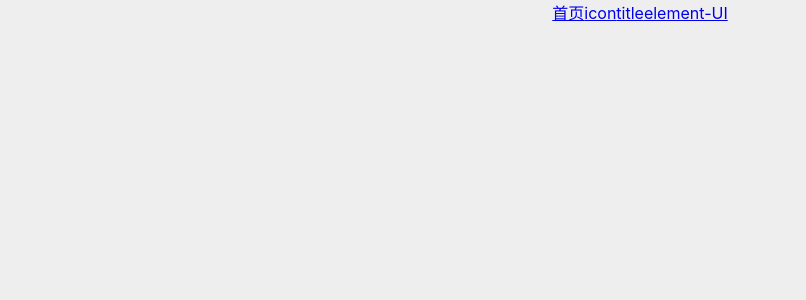
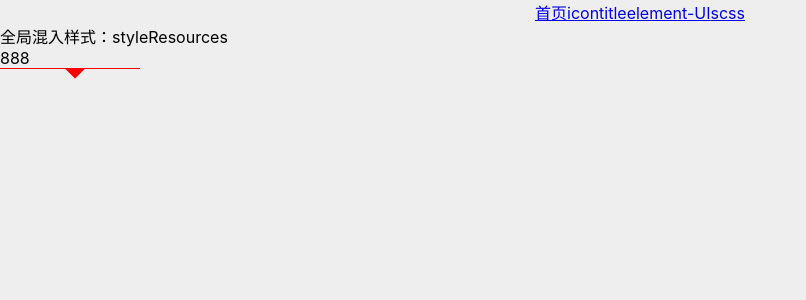
Before and after one commit to zc2513/nuxt-default-temp, a Nuxt app: page /scss in a window 1280 px wide. Shown: the top 300 px of the page, without its empty margins (0-806 px from the left). Built offline with nearby package versions, Linux system fonts and the light colour scheme.

Commit message:
添加全局scss混入及demo

```diff
--- a/assets/scss/default.scss
+++ b/assets/scss/default.scss
@@ -1,7 +1,7 @@
-.active-link{//组件默认的激活类名---使用后选中顶级路由
-    color: #F00;
-    font-size: 30px;
-}
+// .active-link{//组件默认的激活类名---使用后选中顶级路由--一般不使用，路由状态需要重定义
+//     color: #F00;
+//     font-size: 30px;
+// }
 .exact-active-link{//默认的active class
     color: #00F;
     font-size: 30px;
--- /dev/null
+++ b/assets/scss/mixin.scss
@@ -0,0 +1,46 @@
+@mixin clearfix {
+    &:after {
+      content: "";
+      display: table;
+      clear: both;
+    }
+  }
+
+@mixin scrollBar {
+    &::-webkit-scrollbar {
+        width: 11px;
+        height: 10px;
+    }
+
+    &::-webkit-scrollbar-track-piece {
+        background: #d3dce6;
+    }
+
+    &::-webkit-scrollbar-thumb {
+        background: rgba($color: #000000, $alpha: 0.5);
+        border-radius: 1.5px;
+    }
+}
+
+@mixin bottomArrow {
+    position: relative;
+    &::after{
+        content: '';
+        position: absolute;
+        width: 140px;
+        height: 1px;
+        background-color: #F00;
+        bottom: -1px;
+        left: 0;
+    }
+    &::before{
+        content: '';
+        position: absolute;
+        width: 30px;
+        height: 11px;
+        background: url('~assets/imgs/triangle-down.png') no-repeat 0 -10px;
+        background-size:100%;
+        left: 60px;
+        bottom: -11px;
+    }
+}
--- a/layouts/default.vue
+++ b/layouts/default.vue
@@ -5,6 +5,7 @@
       <nuxt-link to="/icon">icon</nuxt-link>
       <nuxt-link to="/title">title</nuxt-link>
       <nuxt-link to="/element">element-UI</nuxt-link>
+      <nuxt-link to="/scss">scss</nuxt-link>
     </div>
     <nuxt />
   </div>
--- a/nuxt.config.js
+++ b/nuxt.config.js
@@ -7,11 +7,7 @@ module.exports = {
         meta: [
             { charset: 'utf-8' },
             { name: 'viewport', content: 'width=device-width, initial-scale=1' },
-            {
-                hid: 'description',
-                name: 'description',
-                content: process.env.npm_package_description || ''
-            }
+            { hid: 'description', name: 'description', content: process.env.npm_package_description || '' }
         ],
         link: [
             { rel: 'icon', type: 'image/x-icon', href: '/favicon.ico' },
@@ -37,7 +33,10 @@ module.exports = {
         '@nuxtjs/eslint-module'
     ],
 
-    modules: [],
+    modules: ['@nuxtjs/style-resources'],
+    styleResources: {
+        scss: './assets/scss/mixin.scss'
+    },
     router: {
         middleware: 'user-agent',
         prefetchLinks: true,
--- a/package.json
+++ b/package.json
@@ -1,7 +1,7 @@
 {
   "name": "nuxt-ssr",
   "version": "1.0.0",
-  "description": "My well-made Nuxt.js project",
+  "description": "seo meta描述文本",
   "author": "zc2513",
   "private": true,
   "scripts": {
@@ -21,6 +21,7 @@
   "devDependencies": {
     "@nuxtjs/eslint-config": "^2.0.0",
     "@nuxtjs/eslint-module": "^1.0.0",
+    "@nuxtjs/style-resources": "^1.0.0",
     "babel-eslint": "^10.0.1",
     "eslint": "^6.1.0",
     "eslint-plugin-nuxt": ">=0.4.2",
--- a/pages/icon.vue
+++ b/pages/icon.vue
@@ -3,5 +3,6 @@
     <svg-icon icon-class="password" style="color:red;font-size:40px;" />
     <svg-icon icon-class="search" style="font-size:40px;color:red;" />
     <svg-icon icon-class="tst" style="font-size:40px;color:blue;" />
+
   </div>
 </template>
--- a/pages/index.vue
+++ b/pages/index.vue
@@ -1,6 +1,6 @@
 <template>
   <div class="main center yellow">
-    <div class="w300 h300 center red">首页</div>
+    <div class="w300 h300 center red">首页---测试px2</div>
   </div>
 </template>
 
--- /dev/null
+++ b/pages/scss.vue
@@ -0,0 +1,12 @@
+<template>
+  <div>
+    全局混入样式：styleResources
+    <div class="div-t">888</div>
+  </div>
+</template>
+
+<style lang="scss" scoped>
+.div-t{
+    @include bottomArrow
+}
+</style>
```
Also changed, not shown: assets/imgs/triangle-down.png (added), 1 other file (tests, documents, lock files or other folders).
